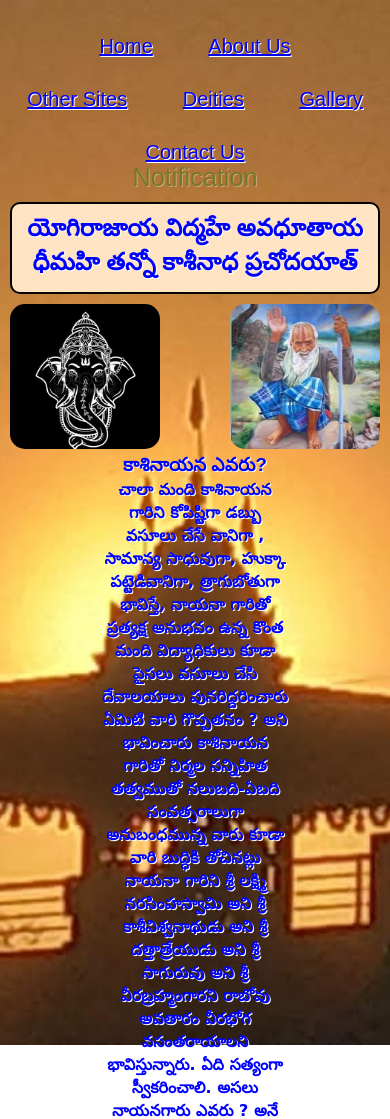
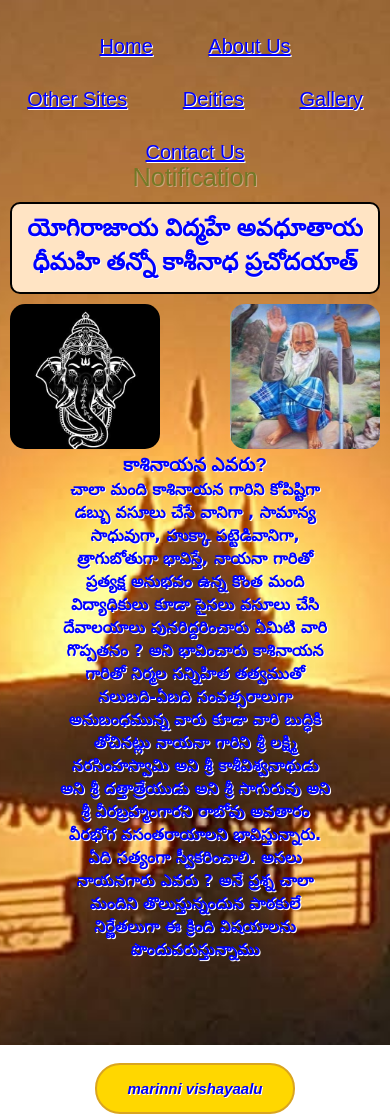
Before and after one commit to sdhar0346/Ashram, a plain HTML site: page index.html in a window 390 px wide. Shown: the top 1119 px of the page. Drawn offline with Linux system fonts and the light colour scheme.

Commit message:
changed index mobile style

```diff
--- a/S/slider-style.css
+++ b/S/slider-style.css
@@ -372,7 +372,7 @@ h1 {
 } */
 
 .block {
-    width: 48%;
+    width: 70vw;
     margin: auto;
 }
 
```
